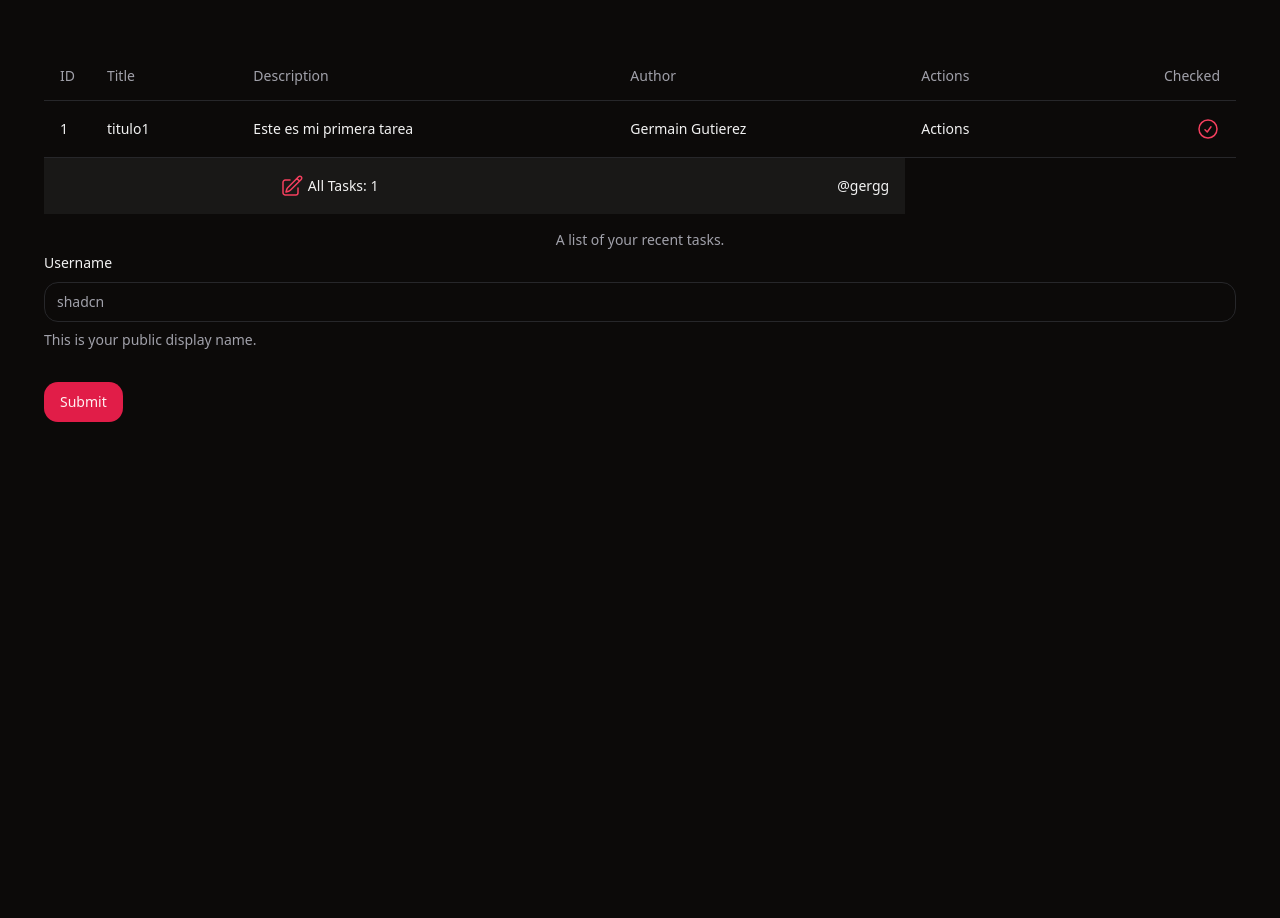
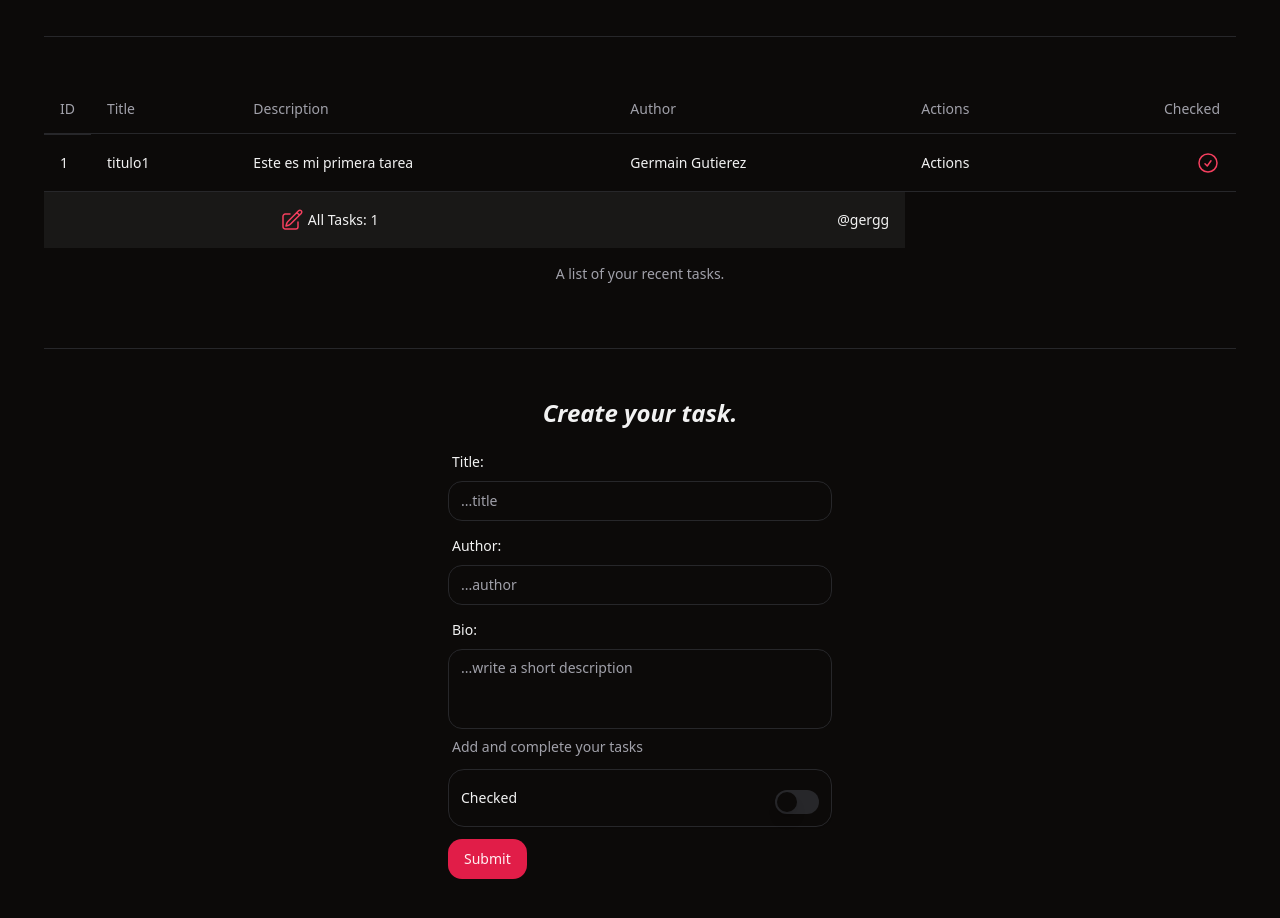
Before and after one commit to gergg90/crud-tasks-reduxtoolkit, a React (Vite) app: page / in a window 1280 px wide. Shown: the part 160-1078 px from the top of the page. Before the commit the page ends 800 px from the top, so only its background shows below. Built offline with nearby package versions, Linux system fonts and the light colour scheme.

Commit message:
form ready

```diff
--- a/package.json
+++ b/package.json
@@ -14,6 +14,7 @@
     "@radix-ui/react-dropdown-menu": "^2.0.6",
     "@radix-ui/react-label": "^2.0.2",
     "@radix-ui/react-slot": "^1.0.2",
+    "@radix-ui/react-switch": "^1.0.3",
     "@reduxjs/toolkit": "^2.2.2",
     "class-variance-authority": "^0.7.0",
     "clsx": "^2.1.0",
--- a/src/App.tsx
+++ b/src/App.tsx
@@ -15,9 +15,14 @@ function App() {
           <div className="flex justify-end">
             <ModeToggle />
           </div>
-          <div className="container mx-auto">
-            <Header/>
+          <div className="container mx-auto gap-3">
+            <Header />
+            <hr />
+            <br />
+            <br />
             <TasksList />
+
+            <hr />
             <TasksForm />
           </div>
         </div>
--- a/src/components/Header.tsx
+++ b/src/components/Header.tsx
@@ -2,7 +2,7 @@ import { CssIcon, HtmlIcon } from "./icons";
 
 function Header() {
   return (
-    <div className="my-16">
+    <div className="mt-12 mb-16">
       <blockquote className="text-2xl font-semibold italic text-center">
         You're the
         <span className="mx-0.5 before:block before:absolute before:-inset-1 before:-skew-y-3 before:bg-rose-600 relative inline-block">
--- a/src/components/TasksForm.tsx
+++ b/src/components/TasksForm.tsx
@@ -13,11 +13,20 @@ import {
 import { InputShadcn } from "@/components/ui/input";
 import { zodResolver } from "@hookform/resolvers/zod";
 import { useForm } from "react-hook-form";
+import { Switch } from "./ui/switch";
+import { Textarea } from "./ui/textarea";
 
 const tasksFormSchema = z.object({
-  id: z.string().uuid(),
+  // id: z.string().uuid(),
   title: z.string().min(4).max(20),
-  description: z.string(),
+  bio: z
+    .string()
+    .min(10, {
+      message: "Bio must be at least 10 characters.",
+    })
+    .max(160, {
+      message: "Bio must not be longer than 30 characters.",
+    }),
   author: z.string(),
   checked: z.boolean(),
 });
@@ -33,28 +42,90 @@ function TasksForm() {
   const onSubmit = (values: z.infer<typeof tasksFormSchema>) => {
     console.log(values);
   };
+
   return (
+    <div className="flex min-h-full flex-col justify-center px-6 py-12 lg:px-8 ">
+      <div className="sm:mx-auto sm:w-full sm:max-w-sm">
+        <h1 className="text-2xl font-semibold italic text-center mb-5">
+          Create your task.
+        </h1>
         <Form {...form}>
-      <form onSubmit={form.handleSubmit(onSubmit)} className="space-y-8">
+          <form onSubmit={form.handleSubmit(onSubmit)} className="space-y-3">
             <FormField
               control={form.control}
               name="title"
               render={({ field }) => (
                 <FormItem>
-              <FormLabel>Username</FormLabel>
+                  <FormLabel className="ml-1">Title:</FormLabel>
                   <FormControl>
-                <InputShadcn placeholder="shadcn" {...field} />
+                    <InputShadcn placeholder="...title" {...field} />
                   </FormControl>
-              <FormDescription>
-                This is your public display name.
+                  <FormMessage />
+                </FormItem>
+              )}
+            />
+            <FormField
+              control={form.control}
+              name="author"
+              render={({ field }) => (
+                <FormItem>
+                  <FormLabel className="ml-1">Author:</FormLabel>
+                  <FormControl>
+                    <InputShadcn placeholder="...author" {...field} />
+                  </FormControl>
+                  <FormMessage />
+                </FormItem>
+              )}
+            />
+
+            <FormField
+              control={form.control}
+              name="bio"
+              render={({ field }) => (
+                <FormItem>
+                  <FormLabel className="ml-1">Bio:</FormLabel>
+                  <FormControl>
+                    <Textarea
+                      placeholder="...write a short description"
+                      className="resize-none"
+                      {...field}
+                    />
+                  </FormControl>
+                  <FormDescription
+                    className="ml-1
+                  "
+                  >
+                    Add and complete your tasks
                   </FormDescription>
                   <FormMessage />
                 </FormItem>
               )}
             />
+
+            <FormField
+              control={form.control}
+              name="checked"
+              render={({ field }) => (
+                <FormItem className="flex flex-row items-center justify-between rounded-lg border p-3 shadow-sm">
+                  <div className="space-y-0.5">
+                    <FormLabel>Checked</FormLabel>
+                    <FormDescription></FormDescription>
+                  </div>
+                  <FormControl>
+                    <Switch
+                      checked={field.value}
+                      onCheckedChange={field.onChange}
+                    />
+                  </FormControl>
+                </FormItem>
+              )}
+            />
+
             <Button type="submit">Submit</Button>
           </form>
         </Form>
+      </div>
+    </div>
   );
 }
 
--- a/src/components/TasksList.tsx
+++ b/src/components/TasksList.tsx
@@ -17,7 +17,8 @@ function TasksList() {
   const tasks = useAppSelector((state) => state.tasks);
 
   return (
-    <Table>
+    <Table className="mb-16">
+      <hr/>
       <TableCaption>A list of your recent tasks.</TableCaption>
       <TableHeader>
         <TableRow>
--- /dev/null
+++ b/src/components/ui/switch.tsx
@@ -0,0 +1,29 @@
+"use client"
+
+import * as React from "react"
+import * as SwitchPrimitives from "@radix-ui/react-switch"
+
+import { cn } from "@/lib/utils"
+
+const Switch = React.forwardRef<
+  React.ElementRef<typeof SwitchPrimitives.Root>,
+  React.ComponentPropsWithoutRef<typeof SwitchPrimitives.Root>
+>(({ className, ...props }, ref) => (
+  <SwitchPrimitives.Root
+    className={cn(
+      "peer inline-flex h-6 w-11 shrink-0 cursor-pointer items-center rounded-full border-2 border-transparent transition-colors focus-visible:outline-none focus-visible:ring-2 focus-visible:ring-ring focus-visible:ring-offset-2 focus-visible:ring-offset-background disabled:cursor-not-allowed disabled:opacity-50 data-[state=checked]:bg-primary data-[state=unchecked]:bg-input",
+      className
+    )}
+    {...props}
+    ref={ref}
+  >
+    <SwitchPrimitives.Thumb
+      className={cn(
+        "pointer-events-none block h-5 w-5 rounded-full bg-background shadow-lg ring-0 transition-transform data-[state=checked]:translate-x-5 data-[state=unchecked]:translate-x-0"
+      )}
+    />
+  </SwitchPrimitives.Root>
+))
+Switch.displayName = SwitchPrimitives.Root.displayName
+
+export { Switch }
--- /dev/null
+++ b/src/components/ui/textarea.tsx
@@ -0,0 +1,24 @@
+import * as React from "react"
+
+import { cn } from "@/lib/utils"
+
+export interface TextareaProps
+  extends React.TextareaHTMLAttributes<HTMLTextAreaElement> {}
+
+const Textarea = React.forwardRef<HTMLTextAreaElement, TextareaProps>(
+  ({ className, ...props }, ref) => {
+    return (
+      <textarea
+        className={cn(
+          "flex min-h-[80px] w-full rounded-md border border-input bg-background px-3 py-2 text-sm ring-offset-background placeholder:text-muted-foreground focus-visible:outline-none focus-visible:ring-2 focus-visible:ring-ring focus-visible:ring-offset-2 disabled:cursor-not-allowed disabled:opacity-50",
+          className
+        )}
+        ref={ref}
+        {...props}
+      />
+    )
+  }
+)
+Textarea.displayName = "Textarea"
+
+export { Textarea }
```
Also changed, not shown: 1 other file (tests, documents, lock files or other folders). Lines whose indentation alone changed are shown as unchanged.
